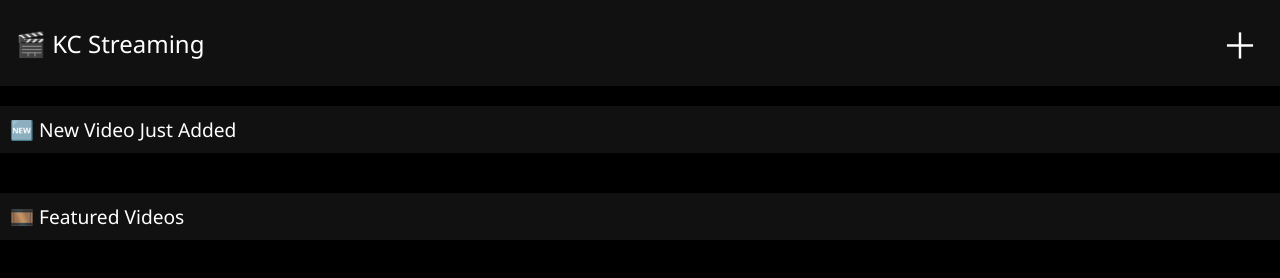
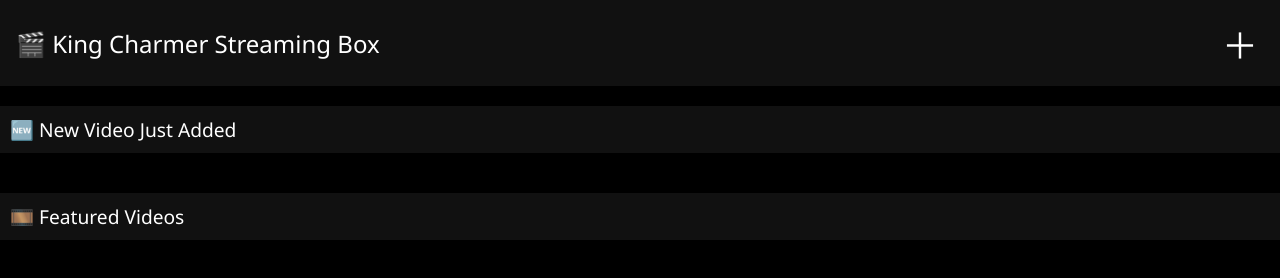
Before and after one commit to jeyjerry11/King-Charmer-Streeming-box, a website: page watch.html in a window 1280 px wide. Drawn offline with Linux system fonts and the light colour scheme.

Commit message:
Update watch.html

```diff
--- a/watch.html
+++ b/watch.html
@@ -117,7 +117,7 @@
 </head>
 <body>
   <div class="header">
-    <span>🎬 KC Streaming</span>
+    <span>🎬 King Charmer Streaming Box</span>
     <button class="upload-btn" onclick="openModal()">＋</button>
   </div>  <div class="section-title">🆕 New Video Just Added</div>
   <div class="grid" id="newUploads"></div>  <div class="section-title">🎞️ Featured Videos</div>
```
